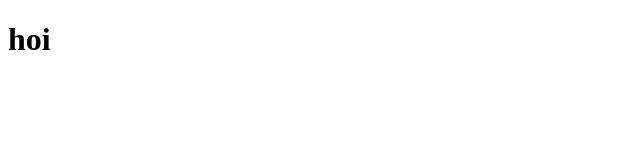
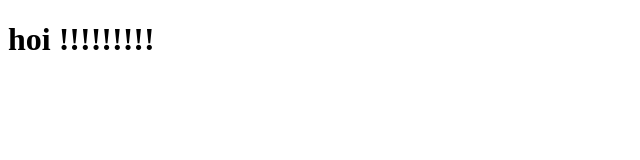
Before and after one commit to Pete-r61/gitexample, a plain HTML site: page index.html in a window 1280 px wide. Shown: the whole page, without its empty margins (0-640 px from the left). Drawn offline with Linux system fonts and the light colour scheme.

Commit message:
commit and push

```diff
--- a/index.html
+++ b/index.html
@@ -8,7 +8,7 @@
 </head>
 <body>
     <h1>
-        hoi
+        hoi !!!!!!!!!
     </h1>
 </body>
 </html>
```
